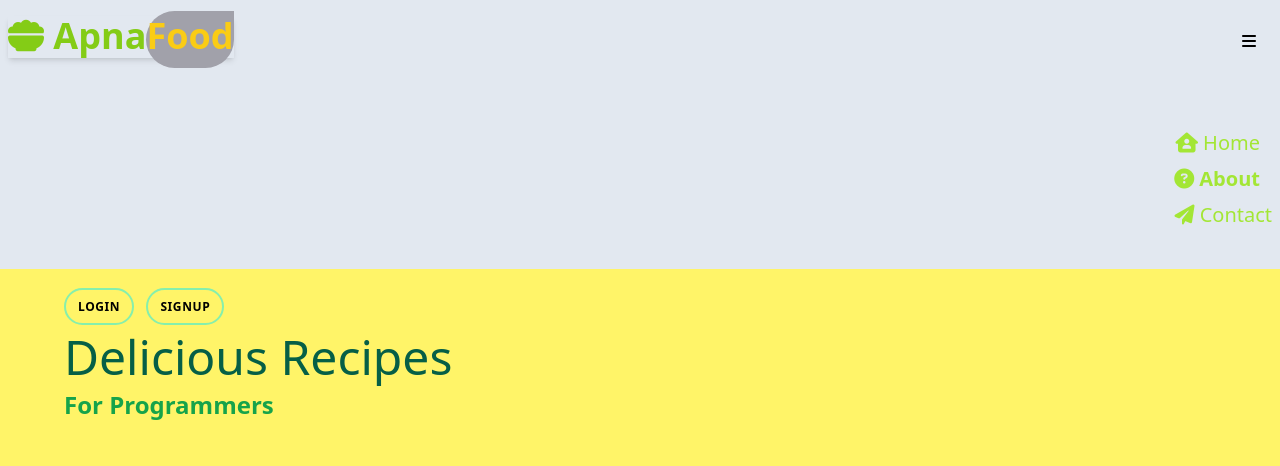
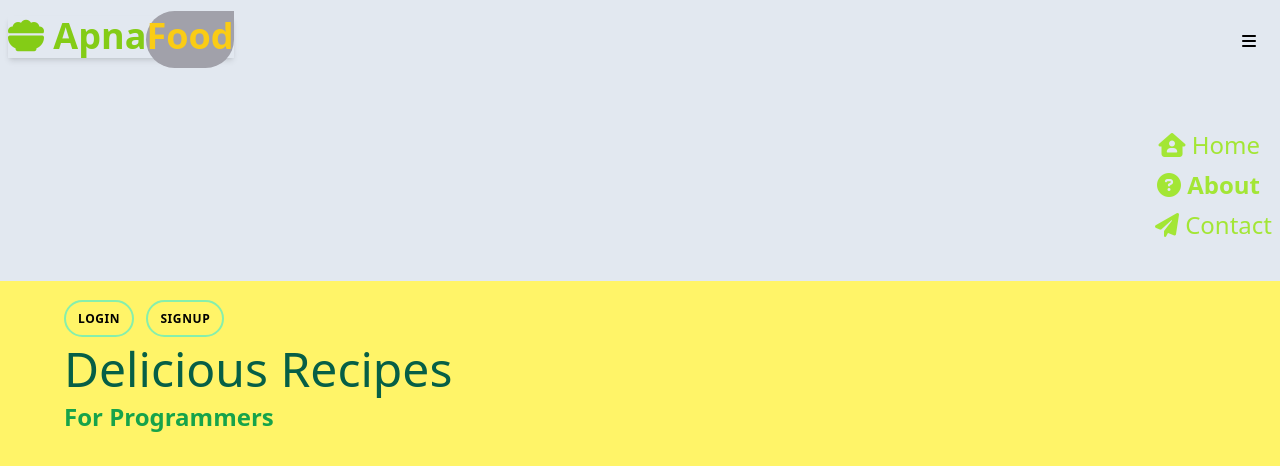
Before and after one commit to arunkumar201/Responsive_UI_Tailwindcss, a plain HTML site: page index.html in a window 1280 px wide. Both pictures are taken after a click on the element 1249 px from the left and 40 px from the top of the page. Shown: the top 466 px of the page. Drawn offline with Linux system fonts and the light colour scheme.

Commit message:
Update index.html

```diff
--- a/index.html
+++ b/index.html
@@ -32,21 +32,21 @@
        </div>
           <ul class="mb-2 mt-20 text-red-300 text-xl space-y-2 hidden md:block" id="menu" <li class="">
               <a href="#">
-                <span class="mr-3 text-xl text-lime-400 hover:shadow-inner hover:text-red-700">
+                <span class="mr-3 text-2xl text-lime-400 hover:shadow-inner hover:text-red-700">
                   <i class="fa-solid fa-house-user"></i>
                   Home</span>
               </a>
             </li>
             <li>
               <a href="index.html">
-                <span class="mr-3 text-xl text-lime-400 font-semibold hover:shadow-inner hover:text-red-700">
+                <span class="mr-3 text-2xl text-lime-400 font-semibold hover:shadow-inner hover:text-red-700">
                   <i class="fa-solid fa-circle-question"></i>
                   About</span>
               </a>
             </li>
             <li>
               <a href="#">
-                <span class="text-xl text-lime-400 hover:shadow-inner hover:text-red-700">
+                <span class="text-2xl text-lime-400 hover:shadow-inner hover:text-red-700">
                  <i class="fa-solid fa-paper-plane"></i>
                   Contact</span>
               </a>
```
